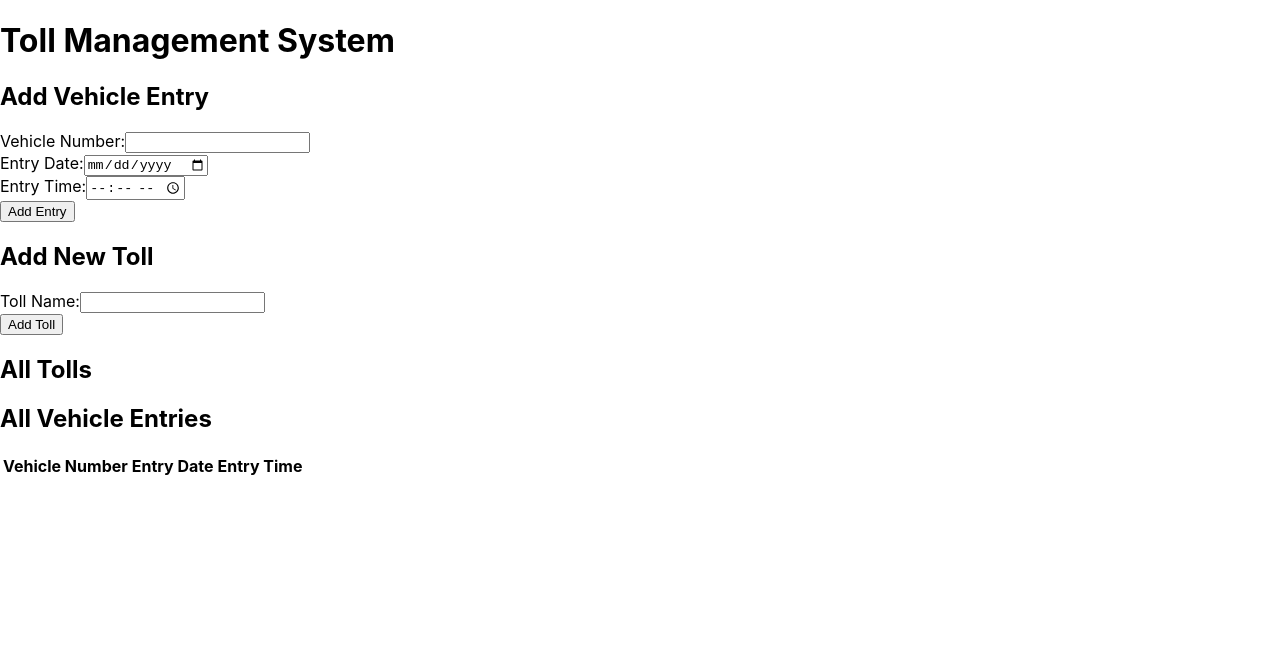
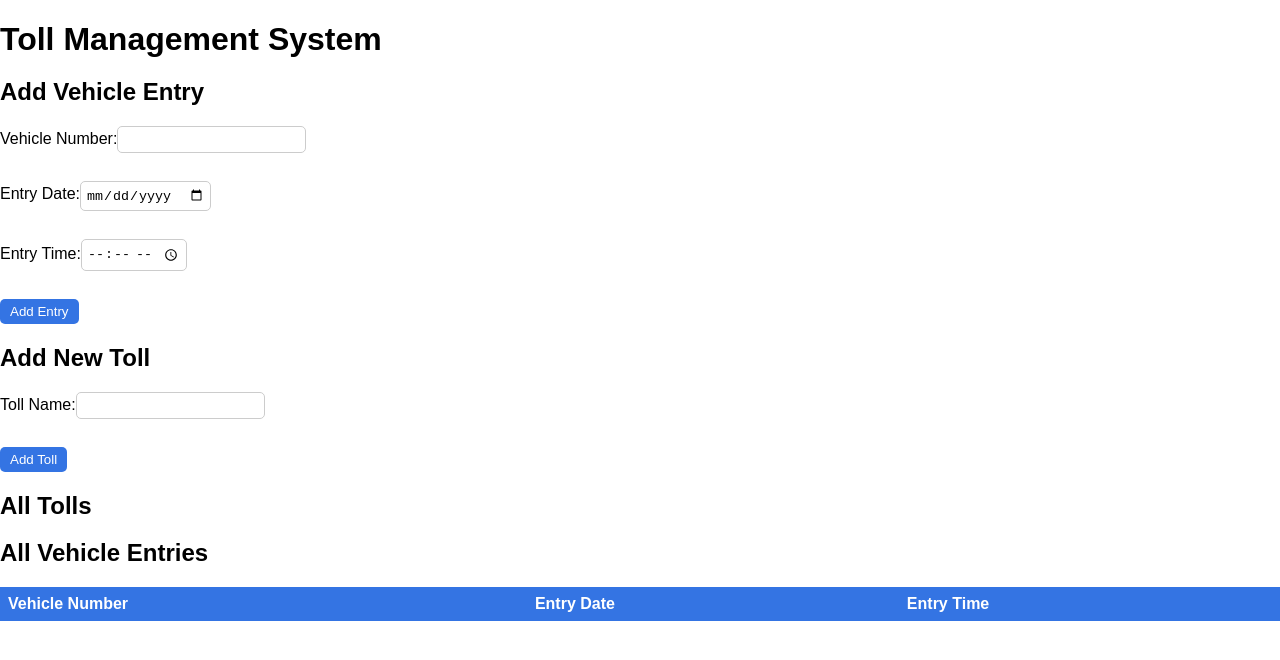
Before and after one commit to arnavgptaa/toll_management_system, a React (Create React App) app: page / in a window 1280 px wide. Shown: the top 660 px of the page. Built offline with nearby package versions, Linux system fonts and the light colour scheme.

Commit message:
functions + css

```diff
--- a/src/components/TollManagementSystem.css
+++ b/src/components/TollManagementSystem.css
@@ -0,0 +1,68 @@
+body {
+    font-family: Arial, sans-serif;
+  }
+
+  h1 {
+    margin-bottom: 20px;
+  }
+
+  form {
+    margin-bottom: 20px;
+  }
+
+  label {
+    display: block;
+    margin-bottom: 10px;
+  }
+
+  input[type="text"],
+  input[type="date"],
+  input[type="time"] {
+    padding: 5px;
+    margin-right: 10px;
+    border-radius: 5px;
+    border: 1px solid #ccc;
+  }
+
+  button {
+    padding: 5px 10px;
+    background-color: #3474E3;
+    color: white;
+    border: none;
+    border-radius: 5px;
+    cursor: pointer;
+  }
+
+  button:hover {
+    background-color: #3474E3;
+  }
+
+  table {
+    border-collapse: collapse;
+    width: 100%;
+    margin-bottom: 20px;
+  }
+
+  th, td {
+    text-align: left;
+    padding: 8px;
+  }
+
+  th {
+    background-color: #3474E3;
+    color: white;
+  }
+
+  tr:nth-child(even) {
+    background-color: #f2f2f2;
+  }
+
+  ul {
+    list-style: none;
+    margin: 0;
+    padding: 0;
+  }
+
+  li {
+    margin-bottom: 5px;
+  }
--- a/src/components/TollManagementSystem.js
+++ b/src/components/TollManagementSystem.js
@@ -1,36 +1,55 @@
-import React , {useState} from 'react'
+import React, {useState} from 'react';
 import './TollManagementSystem.css';
 
+function TollManagementSystem () {
+  //array of vehicle entries with objects
+  const [vehicleEntries, setVehicleEntries] = useState ([]);
 
+  //user input for new vehicle entry
+  const [newVehicleEntry, setNewVehicleEntry] = useState ({
+    //initial values for this object
+    vehicleNumber: '',
+    entryDate: '',
+    entryTime: '',
+  });
 
+  //array of tolls (string)
+  const [tolls, setTolls] = useState ([]);
 
-function TollManagementSystem() {
-    const [vehicleEntries, setVehicleEntries] = useState ([]);
-    const [newVehicleEntry, setNewVehicleEntry] = useState ({
+  //user input for new toll
+  const [newToll, setNewToll] = useState ('');
 
+  //Functions to handle Changes
+  const handleNewVehicleEntryChange = event => {
+    //updates newVehicleEntry using spread operator
+    setNewVehicleEntry ({
+      ...newVehicleEntry,
+      [event.target.name]: event.target.value,
+    });
+  };
 
-    })
+  //updates the toll value to a new value
+  const handleNewTollChange = event => {
+    setNewToll (event.target.value);
+  };
 
-    const [tolls, setTolls] = useState ([]);
-    const [newToll, setNewToll] = useState ('');
+  //adds new vehicle entries to array and resets the valus to initals
+  const handleNewVehicleEntrySubmit = event => {
+    event.preventDefault ();
+    setVehicleEntries ([...vehicleEntries, newVehicleEntry]);
+    setNewVehicleEntry ({
+      vehicleNumber: '',
+      entryDate: '',
+      entryTime: '',
+    });
+  };
 
-    const handleNewVehicleEntryChange = event => {
-
-    }
-
-    const handleNewTollChange = event => {
-
-    }
-
-    const handleNewVehicleEntrySubmit = event => {
-
-    }
-
-    const handleNewTollSubmit = event => {
-
-    }
-
-
+  //adds new tolls to array and resets the values to initals
+  const handleNewTollSubmit = event => {
+    event.preventDefault ();
+    setTolls ([...tolls, newToll]);
+    setNewToll ('');
+  };
 
   return (
     <div>
@@ -106,7 +125,7 @@ function TollManagementSystem() {
         </tbody>
       </table>
     </div>
-  )
+  );
 }
 
-export default TollManagementSystem
+export default TollManagementSystem;
```
Also changed, not shown: src/components/Popup.js (added).
